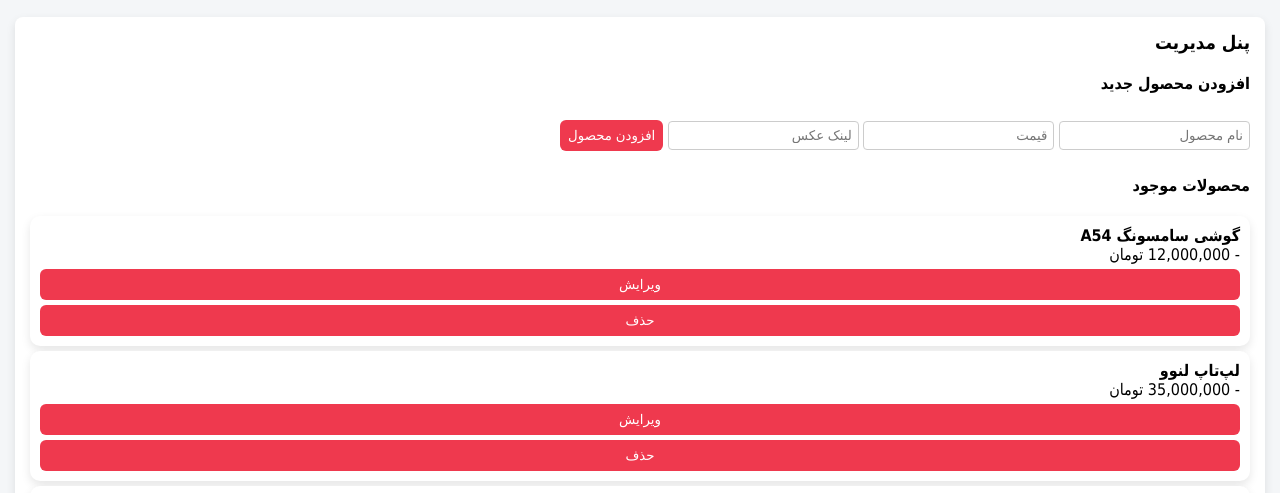
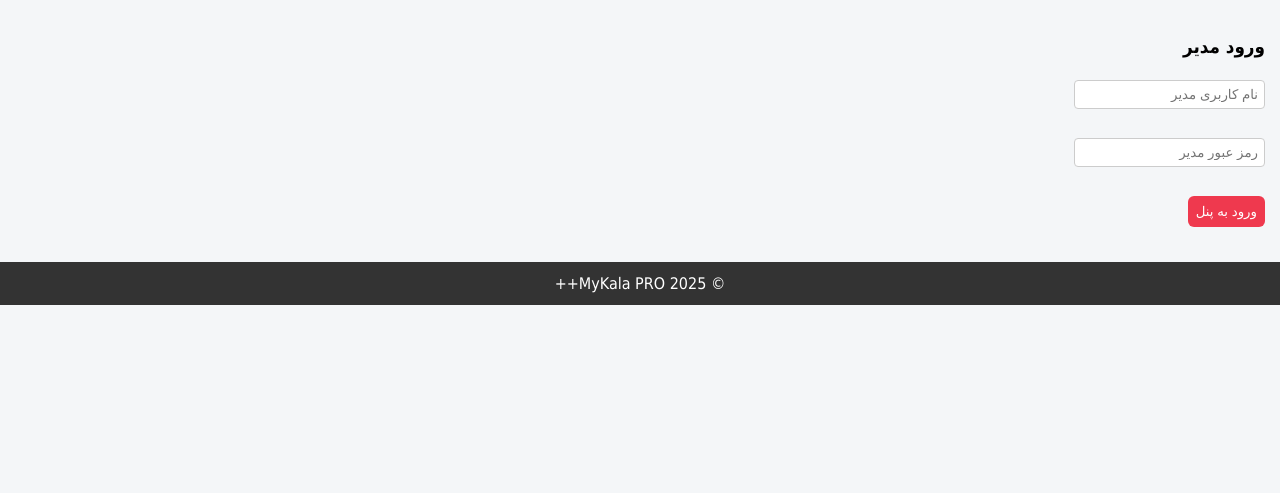
Before and after one commit to matinghanbarpor89-eng/planer_2, a plain HTML site: page index.html in a window 1280 px wide. Both pictures are taken after a click on the element "پنل مدیریت". Shown: the part 293-786 px from the top of the page. Drawn offline with Linux system fonts and the light colour scheme.

Commit message:
Update index.html

```diff
--- a/index.html
+++ b/index.html
@@ -2,7 +2,7 @@
 <html lang="fa">
 <head>
 <meta charset="UTF-8">
-<title>MyKala PRO++ with Admin</title>
+<title>MyKala PRO++ with Admin Login</title>
 <meta name="viewport" content="width=device-width, initial-scale=1.0">
 <style>
 *{box-sizing:border-box}
@@ -36,7 +36,7 @@ textarea{border:1px solid #ccc;border-radius:4px;padding:6px;width:100%;resize:n
   <input id="search" placeholder="جستجو در محصولات...">
   <span onclick="showPage('cart')">🛒 <span class="badge" id="cartCount">0</span></span>
   <span onclick="showPage('login')">ورود</span>
-  <span onclick="showPage('admin')">پنل مدیریت</span>
+  <span onclick="showPage('adminLogin')">پنل مدیریت</span>
 </header>
 
 <div class="slider">
@@ -57,12 +57,20 @@ textarea{border:1px solid #ccc;border-radius:4px;padding:6px;width:100%;resize:n
   <h4 id="totalPrice"></h4>
 </div>
 
-<!-- LOGIN -->
+<!-- LOGIN USER -->
 <div id="login" class="page">
   <h3>ورود / ثبت‌نام</h3>
   <input placeholder="ایمیل" style="width:100%;padding:8px"><br><br>
   <input type="password" placeholder="رمز عبور" style="width:100%;padding:8px"><br><br>
   <button onclick="alert('بخش نمایشی است')">ورود</button>
+</div>
+
+<!-- ADMIN LOGIN -->
+<div id="adminLogin" class="page">
+  <h3>ورود مدیر</h3>
+  <input id="adminUser" placeholder="نام کاربری مدیر"><br><br>
+  <input id="adminPass" type="password" placeholder="رمز عبور مدیر"><br><br>
+  <button onclick="adminLogin()">ورود به پنل</button>
 </div>
 
 <!-- ADMIN PANEL -->
@@ -144,6 +152,21 @@ function showPage(id){
  if(id==="admin") renderAdmin();
 }
 
+/* ADMIN LOGIN */
+const adminUserName="admin"; // یوزرنیم مدیر
+const adminPassword="1234";   // پسورد مدیر
+
+function adminLogin(){
+ const user=document.getElementById("adminUser").value.trim();
+ const pass=document.getElementById("adminPass").value.trim();
+ if(user===adminUserName && pass===adminPassword){
+   alert("ورود موفق!");
+   showPage("admin");
+ }else{
+   alert("نام کاربری یا رمز اشتباه است!");
+ }
+}
+
 /* ADMIN PANEL */
 function renderAdmin(){
  const adminProducts=document.getElementById("adminProducts");
@@ -184,7 +207,6 @@ function editProduct(i){
  const newImg=prompt("لینک عکس:",p.img);
  if(newName&&newPrice&&newImg){products[i]={id:p.id,name:newName,price:newPrice,img:newImg};renderProducts(products);renderAdmin();}
 }
-
 </script>
 </body>
 </html>
```
